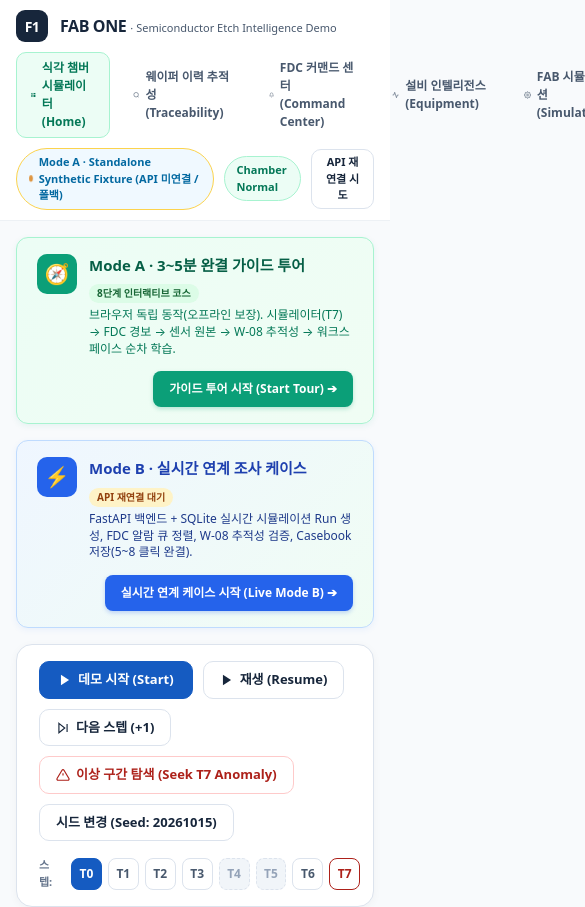
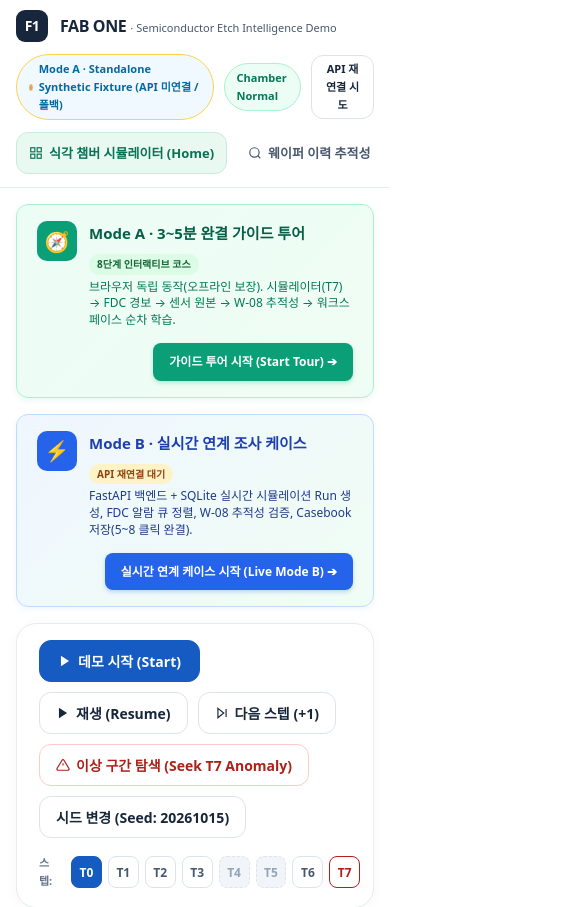
Before and after one commit to Junebooky/semi_fab, a Next.js app in the folder apps/web/: page / in a window 390 px wide. Shown: the top 907 px of the page, 585 px wide, since content can reach past the window. Built offline with nearby package versions, Linux system fonts and the light colour scheme; no server answers.

Commit message:
style(design): soften typography hierarchy navigation and global white emerald surfaces

```diff
--- a/apps/web/src/app/globals.css
+++ b/apps/web/src/app/globals.css
@@ -1637,3 +1637,166 @@ button:focus-visible, input:focus-visible {
     grid-template-columns: 1fr;
   }
 }
+
+
+/* ================================================================
+   A03 · Issue #46 · FAB ONE human-first visual language v2
+   Global presentation only; equipment states, API and fixture contracts untouched.
+   ================================================================ */
+:root {
+  --ux-ink: #17263B;
+  --ux-muted: #48586D;
+  --ux-emerald: #0B795F;
+  --ux-emerald-soft: #F0FBF6;
+  --ux-border: #E6ECEB;
+  --ux-surface: #FFFFFF;
+  --ux-radius: 20px;
+}
+html { background: #FFFFFF; }
+body { background: #FFFFFF; color: var(--ux-ink); line-height: 1.65; -webkit-font-smoothing: antialiased; }
+.app-container, .main-content, .main-wrapper { background: #FFFFFF; }
+.top-nav {
+  background: #FFFFFF;
+  border-bottom: 1px solid var(--ux-border);
+  box-shadow: none;
+  gap: 12px;
+}
+.top-nav nav[aria-label="화면 탭"] {
+  display: flex;
+  flex: 1 1 560px;
+  flex-wrap: nowrap;
+  overflow-x: auto;
+  overflow-y: hidden;
+  scrollbar-width: thin;
+  scroll-behavior: auto;
+  padding-bottom: 3px;
+  min-width: 0;
+}
+.top-nav nav[aria-label="화면 탭"] .nav-tab-link {
+  white-space: nowrap;
+  flex-shrink: 0;
+  min-height: 42px;
+  border-radius: 12px;
+  padding: 9px 13px;
+  font-size: 13px;
+  font-weight: 680;
+}
+.nav-tab-link.active { background: #E9F8F0; border-color: #C6EBDD; color: #087254; }
+.nav-tab-link:focus-visible, .ux-btn:focus-visible,
+button:focus-visible, a:focus-visible, summary:focus-visible {
+  outline: 3px solid #0B795F;
+  outline-offset: 3px;
+}
+.ux-intro {
+  display: grid;
+  grid-template-columns: minmax(0, 1fr) auto;
+  gap: clamp(18px, 3vw, 34px);
+  align-items: center;
+  max-width: 1440px;
+  margin: 0 auto 28px;
+  padding: clamp(22px, 3.2vw, 46px) clamp(22px, 4vw, 54px);
+  background: #FFFFFF;
+  border: 1px solid var(--ux-border);
+  border-radius: 26px;
+}
+.ux-intro--soft { background: linear-gradient(108deg, #FFFFFF 0%, #FFFFFF 62%, #F1FAF6 100%); }
+.ux-intro__body { min-width: 0; max-width: 860px; }
+.ux-intro__eyebrow {
+  color: #087254; font-weight: 800; font-size: 12px;
+  letter-spacing: 0.045em; margin: 0 0 10px;
+}
+.ux-intro__title {
+  color: var(--ux-ink);
+  font-size: clamp(27px, 3.5vw, 42px);
+  font-weight: 800;
+  letter-spacing: -0.045em;
+  line-height: 1.3;
+  text-wrap: balance;
+  margin: 0 0 12px;
+}
+.ux-intro__description {
+  max-width: 680px; font-size: clamp(15px, 1.5vw, 17px);
+  line-height: 1.8; color: var(--ux-muted); margin: 0 0 20px;
+  overflow-wrap: anywhere;
+}
+.ux-intro__actions { display: flex; align-items: center; gap: 12px 18px; flex-wrap: wrap; }
+.ux-intro__provenance { font-size: 12px; line-height: 1.5; color: #526278; }
+.ux-btn {
+  display: inline-flex; justify-content: center; align-items: center;
+  gap: 8px; min-height: 46px; padding: 11px 20px;
+  border-radius: 13px; text-decoration: none;
+  font-size: 15px; font-weight: 760; line-height: 1.4;
+}
+.ux-btn--primary { background: var(--ux-emerald); color: #FFFFFF; }
+.ux-btn--primary:hover { background: #075B48; color: #FFFFFF; }
+.ux-btn--secondary { color: var(--ux-ink); background: #FFFFFF; border: 1px solid var(--ux-border); }
+.ux-intro__aside { min-width: 190px; max-width: 300px; }
+.ux-intro__details { max-width: 720px; margin-top: 16px; font-size: 13px; color: var(--ux-muted); }
+.ux-intro__details summary { cursor: pointer; font-weight: 700; color: #386257; padding: 6px 0; }
+.ux-intro__detail-body { background: #F6FAF8; border-radius: 12px; padding: 12px 16px; }
+.ux-mode-label { font-weight: 730; font-size: 12px; color: #245D4F; }
+.ux-mode-label__technical { font-size: 12px; font-weight: 500; color: #526278; }
+.ux-journey-steps {
+  display: flex; flex-wrap: wrap; gap: 9px; margin: 14px 0 20px;
+  padding: 0; list-style: none;
+}
+.ux-journey-steps li {
+  padding: 7px 12px; background: #F5F9F7; border: 1px solid #E2EEE9;
+  border-radius: 999px; color: #31584C; font-size: 12px; font-weight: 690;
+}
+.ux-info-line {
+  display: flex; flex-wrap: wrap; gap: 9px;
+  color: #48586D; font-size: 13px; line-height: 1.65;
+  margin: 8px 0 18px;
+}
+.ux-info-line strong { color: #17263B; }
+/* Shared density: readable captions; keep chart axes and dense numerical data untouched. */
+.card-subtitle, .stat-box-label, .stat-box-hint, .cc-kpi-label,
+.trace-meta-label, .timeline-v-sub, .alert-meta, .alert-desc,
+.evidence-label, .evidence-sub, .chart-legend, .timeline-v-desc,
+.trace-filter-chip, .cc-filter-chip, .ei-sensor-tab-btn,
+.wafer-status-tag, .notice-box {
+  font-size: 12px;
+  line-height: 1.65;
+}
+.card-title { font-size: 19px; line-height: 1.4; letter-spacing: -0.025em; }
+.dash-card, .cc-queue-card, .ei-card, .trace-detail-card,
+.trace-cassette-card, .chamber-card, .control-bar-card,
+.investigation-panel {
+  border-radius: var(--ux-radius);
+  border-color: var(--ux-border);
+  box-shadow: 0 2px 14px rgba(18, 51, 44, .035);
+}
+.btn-primary, .btn-secondary, .btn-danger-outline {
+  min-height: 42px; font-size: 14px;
+  border-radius: 12px;
+}
+.data-table th {
+  color: #48586D;
+  font-size: 12px;
+  background: #F8FAFC;
+}
+.data-table td { font-size: 13px; }
+.ux-home-choice { box-shadow: 0 8px 28px rgba(21, 88, 67, .045) !important; border-radius: 22px !important; padding: 28px !important; }
+.ux-home-choice .ux-home-choice__description { font-size: 15px !important; line-height: 1.75 !important; color: #48586D !important; }
+.ux-home-choice .ux-home-choice__title { font-size: clamp(20px, 2.4vw, 25px) !important; font-weight: 800 !important; color: #17263B !important; }
+.ux-home-choice a[id^="btn-start-"] { min-height: 46px !important; border-radius: 12px !important; font-size: 14px !important; padding: 12px 18px !important; }
+.ux-secondary-notice { border-radius: 14px; background: #F6FAF8; color: #405951; border: 1px solid #E4EFEA; padding: 14px 18px; margin: 15px 0; font-size: 13px; }
+.ux-secondary-notice[role="alert"] { background: #FFFAF6; border-color: #EEDBC5; color: #80502A; }
+@media (max-width: 900px) {
+  .ux-intro { grid-template-columns: minmax(0, 1fr); padding: 26px 25px; border-radius: 20px; }
+  .ux-intro__aside { max-width: 100%; }
+  .top-nav { flex-wrap: wrap; }
+  .top-nav nav[aria-label="화면 탭"] { order: 3; flex-basis: 100%; }
+}
+@media (max-width: 480px) {
+  .ux-intro { padding: 24px 18px; margin-bottom: 20px; }
+  .ux-intro__title { font-size: 28px; }
+  .ux-btn { width: 100%; }
+  .ux-intro__actions { align-items: stretch; }
+  .ux-home-choice { padding: 21px !important; }
+  .top-nav nav[aria-label="화면 탭"] .nav-tab-link { padding: 8px 12px; }
+}
+@media (prefers-reduced-motion: reduce) {
+  .ux-intro *, .ux-home-choice * { animation: none !important; transition-duration: 0s !important; }
+}
```
